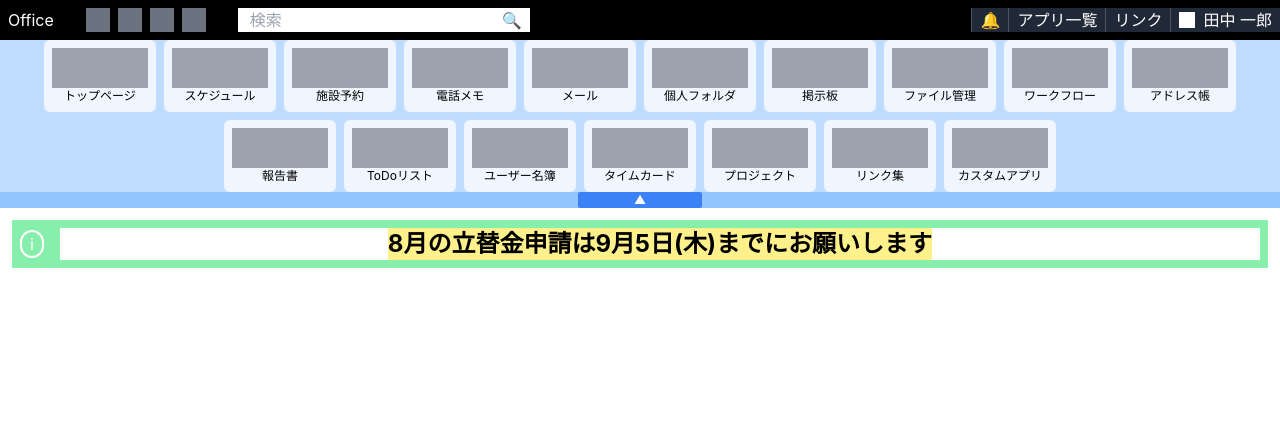
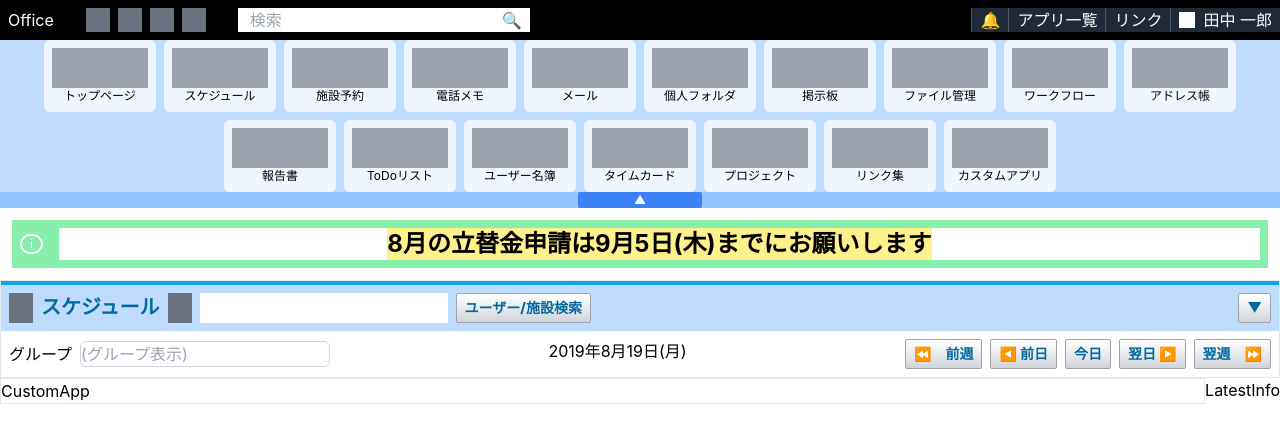
Before and after one commit to hangyuCho/tailwindcss-react, a React (Create React App) app: page / in a window 1280 px wide. Shown: the top 442 px of the page. Built offline with nearby package versions, Linux system fonts and the light colour scheme.

Commit message:
fix : add each components

```diff
--- /dev/null
+++ b/src/components/home/parts/CustomApp.tsx
@@ -0,0 +1,14 @@
+type Props = {
+  color?: string;
+  content?: string;
+};
+const CustomApp: React.FC<Props> = ({ color = "bg-green-300", content }) => {
+  return (
+    <div className="w-full border">
+      {/* */}
+      <div>CustomApp</div>
+    </div>
+  );
+};
+
+export default CustomApp;
--- /dev/null
+++ b/src/components/home/parts/LatestInfo.tsx
@@ -0,0 +1,9 @@
+type Props = {
+  color?: string;
+  content?: string;
+};
+const LatestInfo: React.FC<Props> = ({ color = "bg-green-300", content }) => {
+  return <div className="">LatestInfo</div>;
+};
+
+export default LatestInfo;
--- a/src/components/home/parts/Notice.tsx
+++ b/src/components/home/parts/Notice.tsx
@@ -5,7 +5,7 @@ type Props = {
 const Notice: React.FC<Props> = ({ color = "bg-green-300", content }) => {
   return (
     <div className={[color, "p-2 flex gap-4 items-center m-3"].join(" ")}>
-      <div className="border-2 border-white rounded-full bg-green-300 px-2">
+      <div className="border-2 border-white rounded-full bg-green-300 px-2 text-xs">
         <p className="text-white">i</p>
       </div>
       {/* inline  */}
--- /dev/null
+++ b/src/components/home/parts/Schedule.tsx
@@ -0,0 +1,100 @@
+type Props = {
+  color?: string;
+  content?: string;
+};
+const Schedule: React.FC<Props> = ({ color = "bg-green-300", content }) => {
+  return (
+    <div className="w-full border">
+      {/* top line */}
+      <div className="w-full px-2 py-2 bg-blue-200 flex border-sky-500 border-t-4 justify-between">
+        {/* top line left */}
+        <div className="flex gap-2">
+          {/* label area */}
+          <div className="flex gap-2">
+            <div className="w-2 p-3 bg-gray-500"></div>
+            <p className="font-extrabold text-xl text-sky-700">スケジュール</p>
+          </div>
+          {/* search */}
+          <div className="flex gap-2">
+            <div className="w-2 p-3 bg-gray-500"></div>
+            <input type="input" />
+            <button
+              className="border border-gray-400 bg-gradient-to-t to-white from-gray-300 rounded-sm text-sm px-2 text-sky-700 font-extrabold"
+              type="button"
+            >
+              ユーザー/施設検索
+            </button>
+          </div>
+        </div>
+        {/* top line right */}
+        <div className="">
+          <button
+            className="border border-gray-400 bg-gradient-to-t to-white from-gray-300 rounded-sm text-sm px-2 py-1 text-sky-700 font-extrabold"
+            type="button"
+          >
+            ▼
+          </button>
+        </div>
+      </div>
+      {/* schedule contents */}
+      <div>
+        {/* schedule top */}
+        <div className="p-2 items-center">
+          {/* group */}
+          <div className="flex justify-between">
+            {/* group left */}
+            <div className="flex gap-2 items-center">
+              <p>グループ</p>
+              <input
+                className="border border-gray-300 rounded-md"
+                type="text"
+                placeholder="(グループ表示)"
+              />
+            </div>
+            {/* group center */}
+            <p>2019年8月19日(月)</p>
+            {/* group right */}
+            <div className="flex gap-2">
+              <button
+                className="border border-gray-400 bg-gradient-to-t to-white from-gray-300 rounded-sm text-sm px-2 py-1 text-sky-700 font-extrabold"
+                type="button"
+              >
+                ⏪　前週
+              </button>
+              <button
+                className="border border-gray-400 bg-gradient-to-t to-white from-gray-300 rounded-sm text-sm px-2 py-1 text-sky-700 font-extrabold"
+                type="button"
+              >
+                ◀️ 前日
+              </button>
+              <button
+                className="border border-gray-400 bg-gradient-to-t to-white from-gray-300 rounded-sm text-sm px-2 py-1 text-sky-700 font-extrabold"
+                type="button"
+              >
+                今日
+              </button>
+              <button
+                className="border border-gray-400 bg-gradient-to-t to-white from-gray-300 rounded-sm text-sm px-2 py-1 text-sky-700 font-extrabold"
+                type="button"
+              >
+                翌日 ▶️
+              </button>
+              <button
+                className="border border-gray-400 bg-gradient-to-t to-white from-gray-300 rounded-sm text-sm px-2 py-1 text-sky-700 font-extrabold"
+                type="button"
+              >
+                翌週　⏩
+              </button>
+            </div>
+          </div>
+        </div>
+        {/* schedule center */}
+        <div></div>
+        {/* schedule bottom */}
+        <div></div>
+      </div>
+    </div>
+  );
+};
+
+export default Schedule;
--- a/src/components/home/top.tsx
+++ b/src/components/home/top.tsx
@@ -1,5 +1,8 @@
 import MenuItem from "./parts/MenuItem.tsx";
 import Notice from "./parts/Notice.tsx";
+import CustomApp from "./parts/CustomApp.tsx";
+import LatestInfo from "./parts/LatestInfo.tsx";
+import Schedule from "./parts/Schedule.tsx";
 
 function Top() {
   return (
@@ -94,6 +97,17 @@ function Top() {
         </div>
       </div>
       <Notice content="8月の立替金申請は9月5日(木)までにお願いします" />
+      {/* main content */}
+      <div>
+        {/* Schedule */}
+        <Schedule />
+        {/* CustomApp */}
+        <div className="flex">
+          <CustomApp />
+          <LatestInfo />
+        </div>
+        {/* LatestInfo */}
+      </div>
     </div>
   );
 }
```
